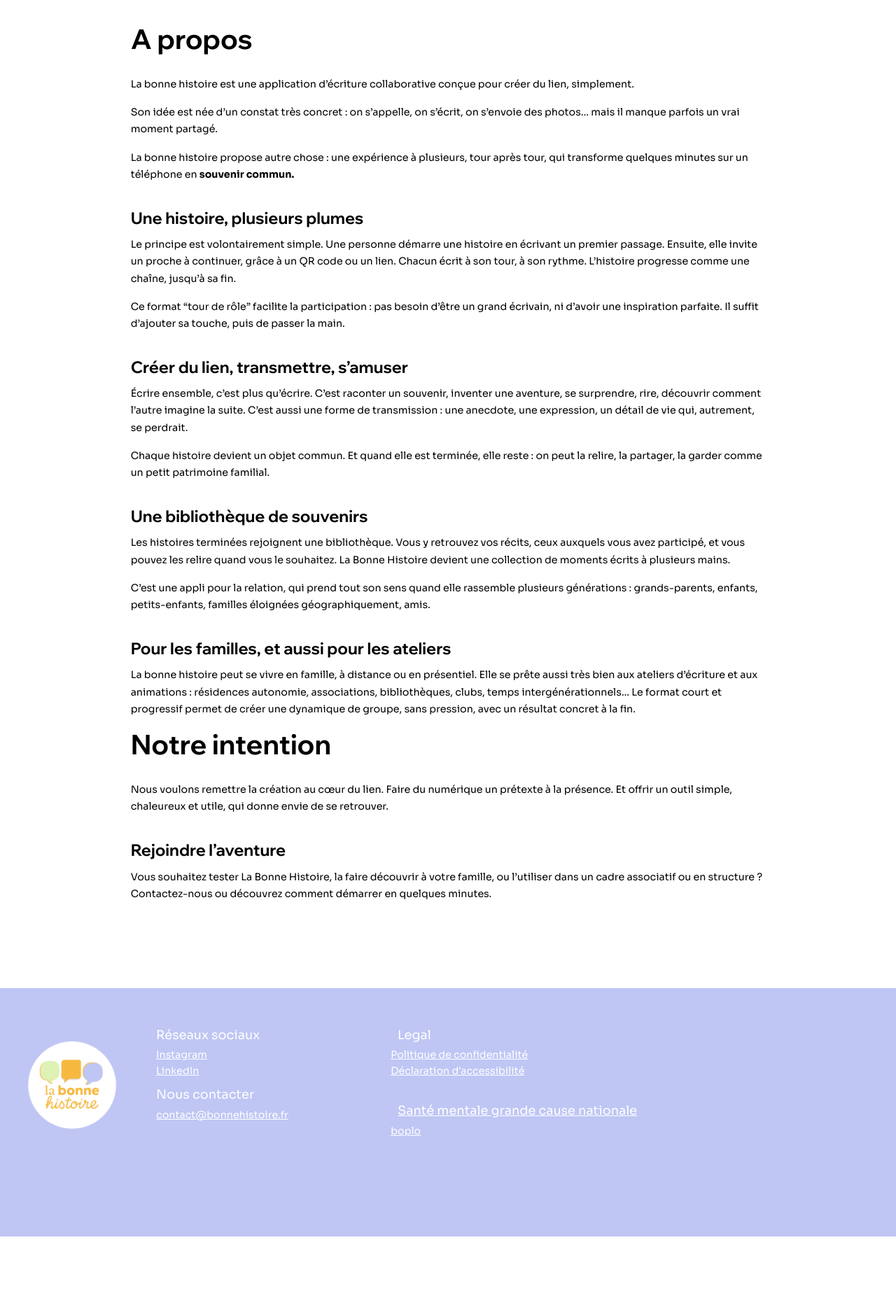
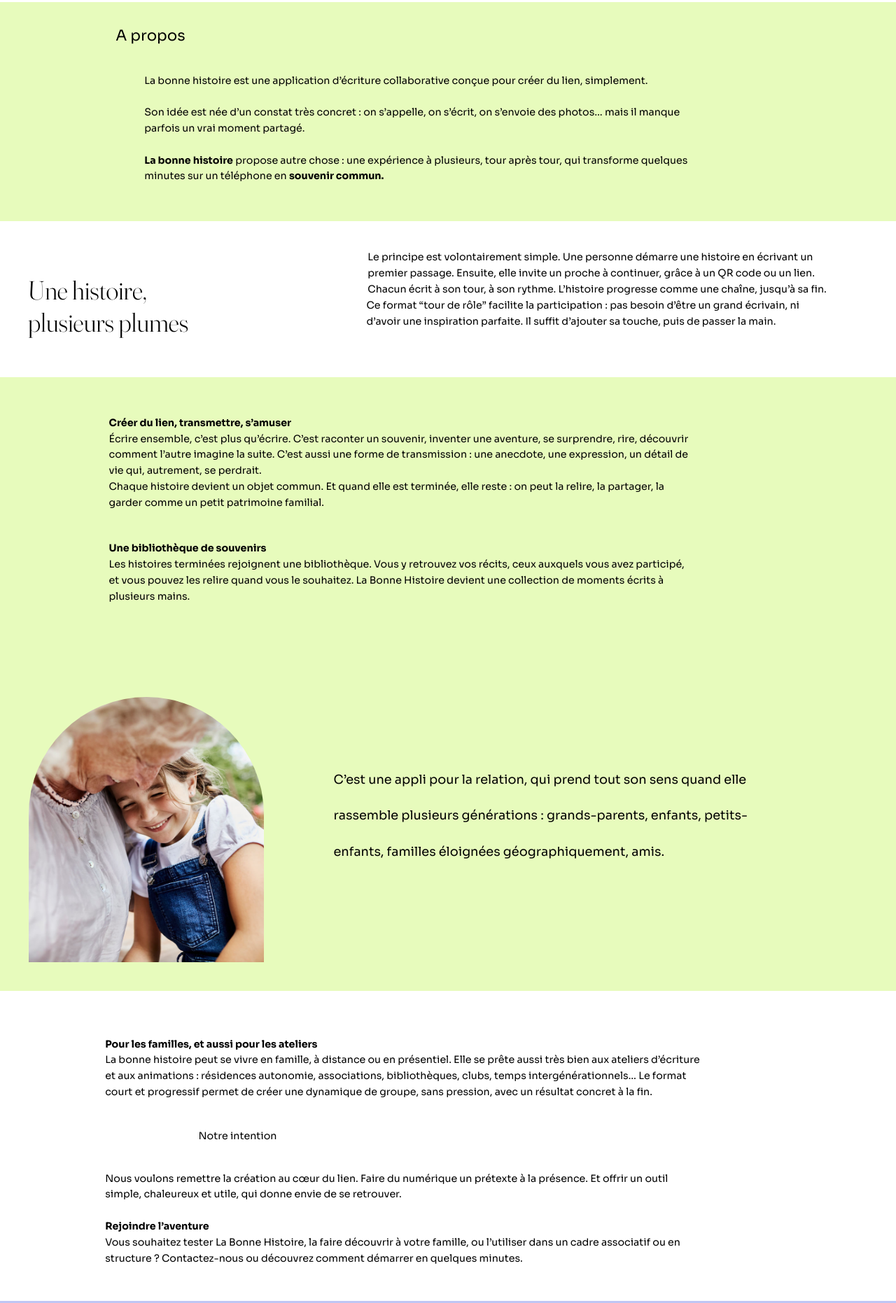
Before and after one commit to 9h41/bonnehistoire-site, an Eleventy site: page src/pages/a-propos.njk in a window 1280 px wide. Shown: the part 145-2007 px from the top of the page at 70% size. Before the commit the page ends 1912 px from the top, so only its background shows below. Built offline with nearby package versions, Linux system fonts and the light colour scheme; Eleventy itself is replaced by a stand-in of ours; files that its build step writes are made by us from their sources.

Commit message:
About page bands, legal page typography, hero scroll effects

```diff
--- a/src/assets/css/styles.css
+++ b/src/assets/css/styles.css
@@ -1,5 +1,6 @@
 @font-face { font-family: "sora"; font-style: normal; font-weight: 100 800; src: url("/assets/fonts/sora.woff2") format("woff2"); font-display: swap; }
 @font-face { font-family: "madefor-text"; font-style: normal; font-weight: 400 800; src: url("/assets/fonts/madefor-text.woff2") format("woff2"); font-display: swap; }
+@font-face { font-family: "fraunces"; font-style: normal; font-weight: 300; src: url("/assets/fonts/fraunces.woff2") format("woff2"); font-display: swap; }
 @font-face { font-family: "madefor-display"; font-style: normal; font-weight: 400 900; src: url("/assets/fonts/madefor-display.woff2") format("woff2"); font-display: swap; }
 
 :root {
@@ -197,3 +198,49 @@ main { display: block; }
 .text-page p { margin: 0 0 18px; }
 .text-page ul, .text-page ol { margin: 0 0 18px; padding-left: 26px; }
 @media (min-width: 769px) { .page-text .canvas { width: 1440px; } }
+
+/* ---- A propos: green and white bands (offsets from the previous site, 1440px design) ---- */
+.page-about .site-header { position: fixed; }
+.about { padding-top: 167px; font-family: "sora", sans-serif; }
+.ab { position: relative; }
+.ab p, .ab h1, .ab h2 { position: absolute; margin: 0; font-size: 16px; line-height: 25.6px; font-weight: 400; }
+.ab-1 { height: 352px; background: var(--green); }
+.ab-1 h1 { left: 186px; top: 38px; font-size: 24px; line-height: 32px; }
+.ab-1 .ab-p1 { left: 232px; top: 113px; width: 909px; } .ab-1 .ab-p2 { left: 232px; top: 164px; width: 909px; } .ab-1 .ab-p3 { left: 232px; top: 241px; width: 909px; }
+.ab-2 { height: 250px; background: #fff; }
+.ab-2 h2 { left: 45px; top: 85px; width: 270px; font: 300 42px/52px "fraunces", Georgia, serif; }
+.ab-2 .ab-p1 { left: 591px; top: 45px; width: 749px; } .ab-2 .ab-p2 { left: 589px; top: 122px; width: 748px; }
+.ab-3 { height: 987px; background: var(--green); }
+.ab-3 .ab-p1 { left: 175px; top: 61px; width: 945px; } .ab-3 .ab-p2 { left: 175px; top: 263px; width: 945px; }
+.ab-photo { position: absolute; left: 46px; top: 515px; width: 378px; height: 426px; object-fit: cover; border-radius: 189px 189px 0 0; }
+.ab-3 .ab-side { left: 536px; top: 619px; width: 720px; font-size: 20px; line-height: 58px; }
+.ab-4 { height: 498px; background: #fff; }
+.ab-4 .ab-p1 { left: 169px; top: 73px; width: 971px; } .ab-4 h2 { left: 319px; top: 221px; font: 400 16px/25.6px "sora", sans-serif; }
+.ab-4 .ab-p2 { left: 169px; top: 289px; width: 947px; } .ab-4 .ab-p3 { left: 169px; top: 366px; width: 947px; }
+@media (max-width: 768px) {
+  .about { padding-top: 150px; }
+  .ab { height: auto !important; padding: 36px 24px 40px; }
+  .ab p, .ab h1, .ab h2 { position: static; width: auto !important; margin: 0 0 20px; }
+  .ab-1 h1 { font-size: 24px; }
+  .ab-2 h2 { font-size: 34px; line-height: 42px; margin-bottom: 24px; }
+  .ab-photo { position: static; display: block; width: 100%; max-width: 300px; height: auto; aspect-ratio: 378 / 426; margin: 8px auto 28px; }
+  .ab-3 .ab-side { font-size: 18px; line-height: 34px; }
+  .ab-4 h2 { font-size: 24px; line-height: 32px; margin: 8px 0 18px; }
+}
+
+/* legal pages: typography and column measured on the previous site */
+.text-page.legal { max-width: none; width: 1086px; margin: 0 0 0 40px; padding: 240px 0 100px; }
+.text-page.legal h1 { font: 700 20px/24px "sora", sans-serif; margin: 0 0 61px; }
+.text-page.legal h2 { font: 700 14px/22.4px "sora", sans-serif; margin: 23px 0 0; }
+.text-page.legal p, .text-page.legal li { font-size: 14px; line-height: 22.4px; }
+.text-page.legal p { margin: 0; }
+.text-page.legal ul, .text-page.legal ol { margin: 0; padding-left: 25px; }
+.text-page.a11y { max-width: none; width: 803px; margin: 0 0 0 216px; padding: 240px 0 100px; }
+.text-page.a11y h1 { font: 700 16px/25.6px "sora", sans-serif; margin: 0 0 22px; }
+.text-page.a11y h2 { font: 700 16px/25.6px "sora", sans-serif; margin: 20px 0 0; }
+.text-page.a11y p { margin: 0 0 25px; }
+.text-page.a11y h2 + p { margin-top: 0; }
+.text-page.a11y ul { margin: 0 0 25px; padding-left: 29px; }
+@media (max-width: 768px) {
+  .text-page.legal, .text-page.a11y { width: auto; margin: 0; padding: 190px 24px 60px; }
+}
--- a/src/pages/a-propos.njk
+++ b/src/pages/a-propos.njk
@@ -3,32 +3,33 @@ layout: base.njk
 title: A propos | La Bonne Histoire
 description: "La bonne histoire est une application d’écriture collaborative conçue pour créer du lien, simplement."
 permalink: /a-propos/
-pageClass: page-text
+pageClass: page-about
 ---
-<article class="text-page">
-  <h1>A propos</h1>
-  <p>La bonne histoire est une application d’écriture collaborative conçue pour créer du lien, simplement.</p>
-  <p>Son idée est née d’un constat très concret : on s’appelle, on s’écrit, on s’envoie des photos… mais il manque parfois un vrai moment partagé.</p>
-  <p>La bonne histoire propose autre chose : une expérience à plusieurs, tour après tour, qui transforme quelques minutes sur un téléphone en <strong>souvenir commun.</strong></p>
+<div class="about">
+  <section class="ab ab-1">
+    <h1>A propos</h1>
+    <p class="ab-p1">La bonne histoire est une application d’écriture collaborative conçue pour créer du lien, simplement.</p>
+    <p class="ab-p2">Son idée est née d’un constat très concret : on s’appelle, on s’écrit, on s’envoie des photos… mais il manque parfois un vrai moment partagé.</p>
+    <p class="ab-p3"><strong>La bonne histoire</strong> propose autre chose : une expérience à plusieurs, tour après tour, qui transforme quelques minutes sur un téléphone en <strong>souvenir commun.</strong></p>
+  </section>
 
-  <h2>Une histoire, plusieurs plumes</h2>
-  <p>Le principe est volontairement simple. Une personne démarre une histoire en écrivant un premier passage. Ensuite, elle invite un proche à continuer, grâce à un QR code ou un lien. Chacun écrit à son tour, à son rythme. L’histoire progresse comme une chaîne, jusqu’à sa fin.</p>
-  <p>Ce format “tour de rôle” facilite la participation : pas besoin d’être un grand écrivain, ni d’avoir une inspiration parfaite. Il suffit d’ajouter sa touche, puis de passer la main.</p>
+  <section class="ab ab-2">
+    <h2>Une histoire, plusieurs plumes</h2>
+    <p class="ab-p1">Le principe est volontairement simple. Une personne démarre une histoire en écrivant un premier passage. Ensuite, elle invite un proche à continuer, grâce à un QR code ou un lien. Chacun écrit à son tour, à son rythme. L’histoire progresse comme une chaîne, jusqu’à sa fin.</p>
+    <p class="ab-p2">Ce format “tour de rôle” facilite la participation : pas besoin d’être un grand écrivain, ni d’avoir une inspiration parfaite. Il suffit d’ajouter sa touche, puis de passer la main.</p>
+  </section>
 
-  <h2>Créer du lien, transmettre, s’amuser</h2>
-  <p>Écrire ensemble, c’est plus qu’écrire. C’est raconter un souvenir, inventer une aventure, se surprendre, rire, découvrir comment l’autre imagine la suite. C’est aussi une forme de transmission : une anecdote, une expression, un détail de vie qui, autrement, se perdrait.</p>
-  <p>Chaque histoire devient un objet commun. Et quand elle est terminée, elle reste : on peut la relire, la partager, la garder comme un petit patrimoine familial.</p>
+  <section class="ab ab-3">
+    <p class="ab-p1"><strong>Créer du lien, transmettre, s’amuser</strong><br>Écrire ensemble, c’est plus qu’écrire. C’est raconter un souvenir, inventer une aventure, se surprendre, rire, découvrir comment l’autre imagine la suite. C’est aussi une forme de transmission : une anecdote, une expression, un détail de vie qui, autrement, se perdrait.<br>Chaque histoire devient un objet commun. Et quand elle est terminée, elle reste : on peut la relire, la partager, la garder comme un petit patrimoine familial.</p>
+    <p class="ab-p2"><strong>Une bibliothèque de souvenirs</strong><br>Les histoires terminées rejoignent une bibliothèque. Vous y retrouvez vos récits, ceux auxquels vous avez participé, et vous pouvez les relire quand vous le souhaitez. La Bonne Histoire devient une collection de moments écrits à plusieurs mains.</p>
+    <img class="ab-photo" src="/assets/images/about.jpg" alt="Grand-mère et petite-fille" width="378" height="426" loading="lazy">
+    <p class="ab-side">C’est une appli pour la relation, qui prend tout son sens quand elle rassemble plusieurs générations : grands-parents, enfants, petits-enfants, familles éloignées géographiquement, amis.</p>
+  </section>
 
-  <h2>Une bibliothèque de souvenirs</h2>
-  <p>Les histoires terminées rejoignent une bibliothèque. Vous y retrouvez vos récits, ceux auxquels vous avez participé, et vous pouvez les relire quand vous le souhaitez. La Bonne Histoire devient une collection de moments écrits à plusieurs mains.</p>
-  <p>C’est une appli pour la relation, qui prend tout son sens quand elle rassemble plusieurs générations : grands-parents, enfants, petits-enfants, familles éloignées géographiquement, amis.</p>
-
-  <h2>Pour les familles, et aussi pour les ateliers</h2>
-  <p>La bonne histoire peut se vivre en famille, à distance ou en présentiel. Elle se prête aussi très bien aux ateliers d’écriture et aux animations : résidences autonomie, associations, bibliothèques, clubs, temps intergénérationnels… Le format court et progressif permet de créer une dynamique de groupe, sans pression, avec un résultat concret à la fin.</p>
-
-  <h1>Notre intention</h1>
-  <p>Nous voulons remettre la création au cœur du lien. Faire du numérique un prétexte à la présence. Et offrir un outil simple, chaleureux et utile, qui donne envie de se retrouver.</p>
-
-  <h2>Rejoindre l’aventure</h2>
-  <p>Vous souhaitez tester La Bonne Histoire, la faire découvrir à votre famille, ou l’utiliser dans un cadre associatif ou en structure ? Contactez-nous ou découvrez comment démarrer en quelques minutes.</p>
-</article>
+  <section class="ab ab-4">
+    <p class="ab-p1"><strong>Pour les familles, et aussi pour les ateliers</strong><br>La bonne histoire peut se vivre en famille, à distance ou en présentiel. Elle se prête aussi très bien aux ateliers d’écriture et aux animations : résidences autonomie, associations, bibliothèques, clubs, temps intergénérationnels… Le format court et progressif permet de créer une dynamique de groupe, sans pression, avec un résultat concret à la fin.</p>
+    <h2>Notre intention</h2>
+    <p class="ab-p2">Nous voulons remettre la création au cœur du lien. Faire du numérique un prétexte à la présence. Et offrir un outil simple, chaleureux et utile, qui donne envie de se retrouver.</p>
+    <p class="ab-p3"><strong>Rejoindre l’aventure</strong><br>Vous souhaitez tester La Bonne Histoire, la faire découvrir à votre famille, ou l’utiliser dans un cadre associatif ou en structure ? Contactez-nous ou découvrez comment démarrer en quelques minutes.</p>
+  </section>
+</div>
--- a/src/pages/accessibility-statement.njk
+++ b/src/pages/accessibility-statement.njk
@@ -5,7 +5,7 @@ description: "Déclaration d'accessibilité du site La bonne histoire."
 permalink: /accessibility-statement/
 pageClass: page-text
 ---
-<article class="text-page">
+<article class="text-page a11y">
   <h1>Politique d'accessibilité</h1>
   <p>Publié en avril 2025</p>
   <p>Nous, la bonne histoire, faisons en sorte que notre site et tous ceux que nous publions soient accessibles aux personnes avec des déficiences visuelles.</p>
--- a/src/pages/privacy-policy.njk
+++ b/src/pages/privacy-policy.njk
@@ -5,7 +5,7 @@ description: "Politique de confidentialité du site La bonne histoire."
 permalink: /privacy-policy/
 pageClass: page-text
 ---
-<article class="text-page">
+<article class="text-page legal">
 <h1>Politique de confidentialité</h1>
 
       <p>La présente politique de confidentialité a pour but d’informer les utilisateurs du site :</p>
```
Also changed, not shown: src/assets/fonts/fraunces.woff2 (added), src/assets/images/about.jpg (added).
